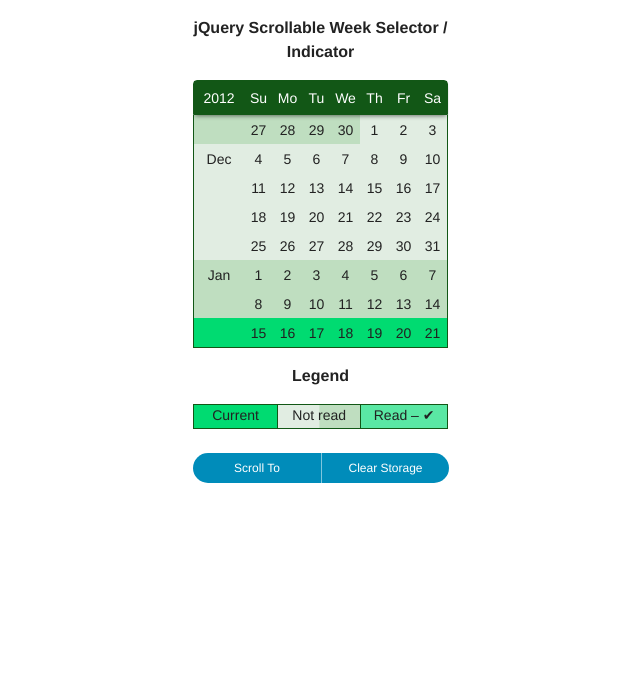
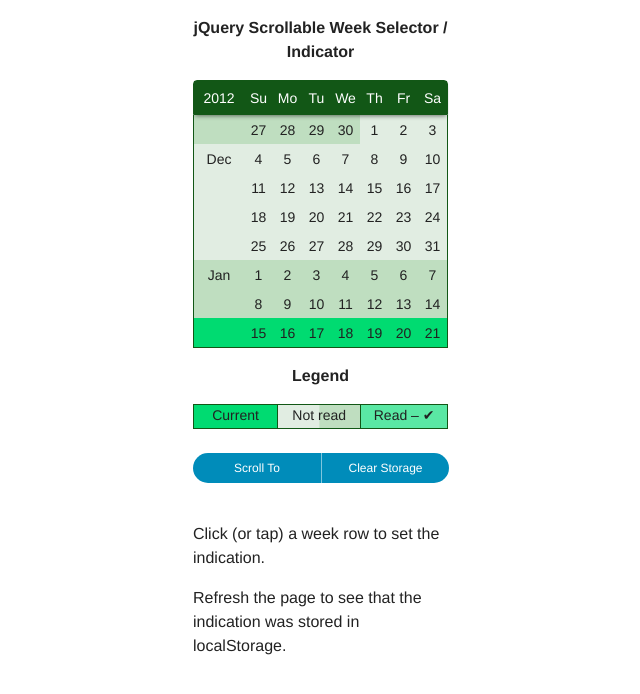
Before and after one commit to RichDeBourke/scrollable-week-selector, a plain HTML site: page index.html in a window 1280 px wide. Shown: the whole page, without its empty margins (319-959 px from the left). Drawn offline with nearby package versions, Linux system fonts and the light colour scheme.

Commit message:
First release

```diff
--- a/index.html
+++ b/index.html
@@ -35,6 +35,14 @@
                         Clear Storage
                     </li>
                 </ul>
+            </div>
+            <div class="storage-notes">
+                <p>
+                    Click (or tap) a week row to set the indication.
+                </p>
+                <p>
+                    Refresh the page to see that the indication was stored in localStorage.
+                </p>
             </div>
         </div>
     </div>
```
